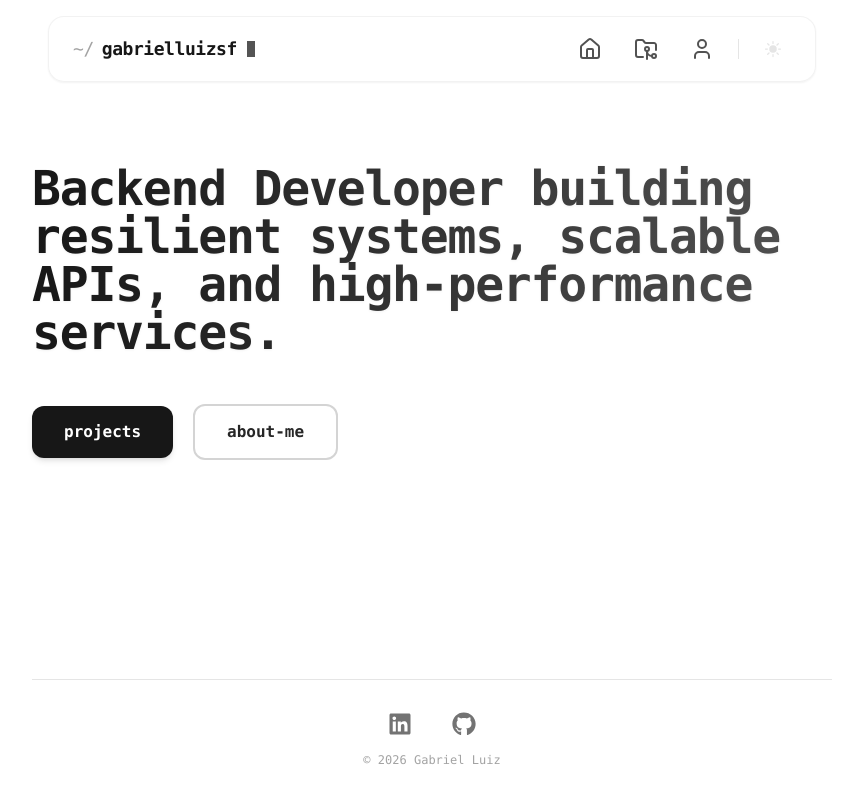
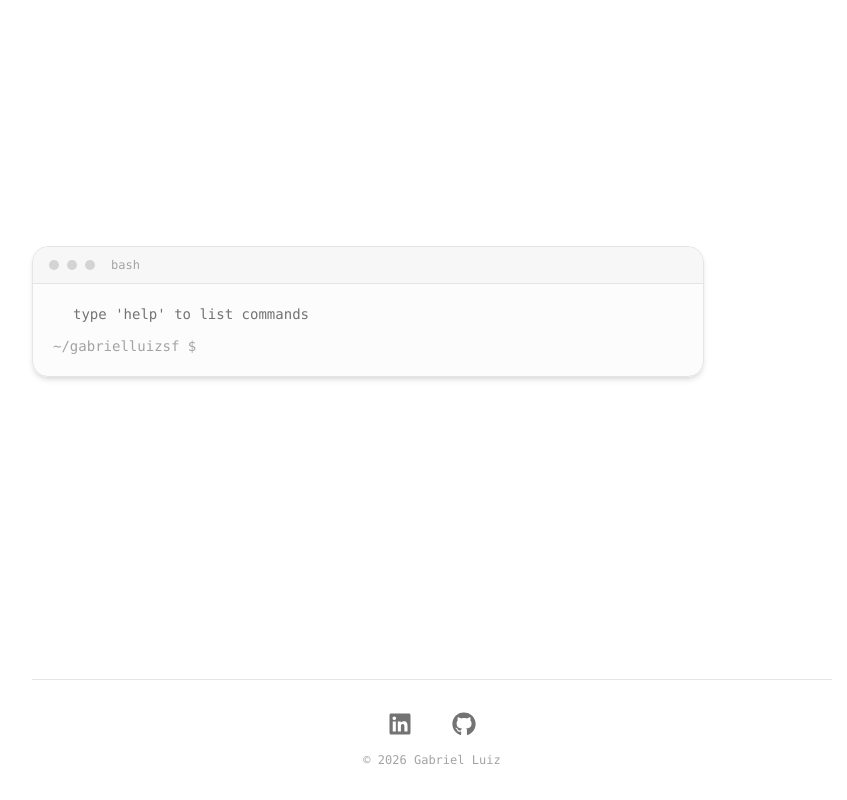
Before and after one commit to gabrielluizsf/gabrielluizsf, a Next.js app: page / in a window 1280 px wide. Shown: the whole page, without its empty margins (208-1055 px from the left). Built offline with nearby package versions, Linux system fonts and the light colour scheme.

Commit message:
refactor: turn home into a terminal component with command map and drop navbar

```diff
--- a/components/Layout.js
+++ b/components/Layout.js
@@ -1,7 +1,5 @@
-import { Home, FolderGit2, User } from 'lucide-react'
 import { FaGithub, FaLinkedin } from 'react-icons/fa'
 import Footer from './Footer.js'
-import NavBar from './NavBar.js'
 
 // Social media accounts using react-icons for brand logos
 const accounts = [
@@ -9,17 +7,9 @@ const accounts = [
     {icon: <FaGithub size={24} />, href:"https://www.github.com/gabrielluizsf"},
 ]
 
-// Navigation links using lucide-react for UI icons
-let links = [
-    {icon: <Home size={24} />, href:"/"},
-    {icon: <FolderGit2 size={24} />, href:"/projects"},
-    {icon: <User size={24} />, href:"/about"}
-]
-
 export default function Layout({ children }) {
     return (
         <div className="max-w-4xl mx-auto flex flex-col min-h-screen px-6 md:px-12 pt-2 pb-8">
-            <NavBar links={links}/>
             <main className="flex-grow flex flex-col justify-center">
                 {children}
             </main>
--- a/components/NavBar.js
+++ /dev/null
@@ -1,62 +0,0 @@
-import Link from "next/link";
-import { SunIcon } from '@heroicons/react/24/solid';
-import { MoonIcon } from '@heroicons/react/24/outline';
-import { useEffect, useState } from "react";
-import { useTheme } from 'next-themes';
-
-function NavBarItem({ link }) {
-    return (
-        <Link href={link.href}>
-            <p className="font-mono text-xs md:text-base font-medium text-neutral-600 dark:text-neutral-400 hover:text-neutral-900 dark:hover:text-neutral-50 transition-colors tracking-wide p-1.5 md:p-2 rounded-lg hover:bg-neutral-100 dark:hover:bg-neutral-800">
-                {link.icon}
-            </p>
-        </Link>
-    );
-}
-
-const ThemeToggler = () => {
-  const { theme, setTheme } = useTheme();
-  const [mounted, setMounted] = useState(false);
-
-  useEffect(() => setMounted(true), []);
-  if (!mounted) return null;
-
-  return (
-    <button
-      className="p-1.5 md:p-2 rounded-lg hover:bg-neutral-100 dark:hover:bg-neutral-800 transition-colors shrink-0"
-      onClick={() => setTheme(theme === 'light' ? 'dark' : 'light')}
-      aria-label="Toggle Dark Mode"
-    >
-      {theme === 'light' ? (
-        <MoonIcon className="text-neutral-800 stroke-2 w-5 h-5" />
-      ) : (
-        <SunIcon className="text-neutral-200 stroke-2 w-5 h-5" />
-      )}
-    </button>
-  );
-};
-
-function NavBar({ links }) {
-    return (
-        <nav className="fixed top-4 left-1/2 -translate-x-1/2 w-[calc(100%-2rem)] max-w-3xl z-50 flex items-center justify-between px-3 md:px-6 py-2.5 md:py-3 backdrop-blur-md bg-white/70 dark:bg-neutral-900/60 border border-neutral-200/50 dark:border-neutral-700/50 shadow-sm rounded-2xl transition-colors">
-            <Link
-                href="/"
-                className="group flex items-center gap-1 md:gap-2 font-mono text-sm md:text-lg font-bold text-neutral-900 dark:text-neutral-50 tracking-tight shrink-0"
-            >
-                <span className="text-neutral-400 dark:text-neutral-500 font-normal group-hover:text-neutral-900 dark:group-hover:text-neutral-50 transition-colors">~/</span>
-                <span>gabrielluizsf</span>
-                <span className="inline-block w-1.5 md:w-2 h-3.5 md:h-4 bg-neutral-900 dark:bg-emerald-500 animate-pulse ml-0.5"></span>
-            </Link>
-
-            <div className="flex items-center space-x-1 md:space-x-4 shrink-0">
-                {links.map((link, i) => {
-                    return <NavBarItem key={i} link={link} />;
-                })}
-                <div className="h-4 md:h-5 w-[1px] bg-neutral-200 dark:bg-neutral-700 mx-1 md:mx-2"></div>
-                <ThemeToggler />
-            </div>
-        </nav>
-    );
-}
-
-export default NavBar;
--- /dev/null
+++ b/components/Terminal.js
@@ -0,0 +1,127 @@
+import { useEffect, useRef, useState } from 'react'
+import { useTranslation } from '../context/LanguageContext'
+import { formatTotalExperience } from '../experiences/format'
+
+const PROMPT = '~/gabrielluizsf $ '
+
+const stack = 'go · node.js · typescript · javascript · mongodb · postgres · docker '
+
+function projectsLines(t) {
+  return [
+    '# projects.md',
+    `${t.projects.heading} — ${t.projects.description}`,
+    '',
+    ...t.projects.links.map((link) => `- ${link.title}\n  ${link.href}`),
+  ]
+}
+
+function aboutLines(t) {
+  const total = formatTotalExperience(t.about.experiences, t.about.durationLabels)
+  return [
+    '# about.md',
+    t.about.heading,
+    t.about.bio,
+    '',
+    `${t.about.workExperience} · ${total}`,
+    '',
+    ...t.about.experiences.flatMap((exp) => [
+      `${exp.role} @ ${exp.company} — ${exp.period}`,
+      `  ${exp.location}`,
+      `  skills: ${exp.skills.join(' · ')}`,
+      ...exp.description.map((item) => `  - ${item}`),
+      '',
+    ]),
+    t.about.ecosystemLinks,
+    ...t.aboutLinks.map((link) => `- ${link.title}\n  ${link.href}`),
+  ]
+}
+
+export default function Terminal() {
+  const { t } = useTranslation()
+  const [history, setHistory] = useState([{ kind: 'out', text: "type 'help' to list commands" }])
+  const [input, setInput] = useState('')
+  const inputRef = useRef(null)
+  const scrollRef = useRef(null)
+
+  useEffect(() => {
+    if (scrollRef.current) scrollRef.current.scrollTop = scrollRef.current.scrollHeight
+  }, [history])
+
+  // command -> function(lines) returning the new history
+  const commands = {
+    help: (lines) => [
+      ...lines,
+      { kind: 'out', text: 'commands: help · ls · clear · cat stack.txt · cat projects.md · cat about.md' },
+    ],
+    ls: (lines) => [...lines, { kind: 'out', text: 'projects.md  about.md  stack.txt' }],
+    clear: () => [],
+    'cat stack.txt': (lines) => [...lines, { kind: 'out', text: stack }],
+    'cat projects.md': (lines) => [...lines, ...projectsLines(t).map((text) => ({ kind: 'out', text }))],
+    'cat about.md': (lines) => [...lines, ...aboutLines(t).map((text) => ({ kind: 'out', text }))],
+  }
+
+  function runCommand(event) {
+    event.preventDefault()
+    const raw = input.trim()
+    setInput('')
+    if (!raw) return
+
+    const cmd = raw.toLowerCase().replace(/\/+$/, '').replace(/\s+/g, ' ')
+    const run = commands[cmd] ?? ((lines) => [
+      ...lines,
+      { kind: 'err', text: `command not found: ${raw} — try 'help'` },
+    ])
+    setHistory(run([...history, { kind: 'cmd', text: raw }]))
+  }
+
+  return (
+    <div className="w-full max-w-2xl rounded-2xl border border-neutral-200 dark:border-neutral-800 bg-neutral-50/50 dark:bg-neutral-900/50 shadow-md overflow-hidden">
+      <div className="flex items-center gap-2 px-4 py-2.5 border-b border-neutral-200 dark:border-neutral-800 bg-neutral-100/70 dark:bg-neutral-800/40">
+        <span className="h-2.5 w-2.5 rounded-full bg-neutral-300 dark:bg-neutral-600"></span>
+        <span className="h-2.5 w-2.5 rounded-full bg-neutral-300 dark:bg-neutral-600"></span>
+        <span className="h-2.5 w-2.5 rounded-full bg-neutral-300 dark:bg-neutral-600"></span>
+        <span className="ml-2 font-mono text-xs text-neutral-400 dark:text-neutral-600">bash</span>
+      </div>
+
+      <div
+        ref={scrollRef}
+        onClick={() => inputRef.current?.focus()}
+        className="p-4 md:p-5 font-mono text-xs md:text-sm space-y-3 max-h-[70vh] overflow-y-auto cursor-text"
+      >
+        {history.map((line, i) =>
+          line.kind === 'cmd' ? (
+            <p key={i} className="break-words">
+              <span className="text-neutral-400 dark:text-neutral-600">{PROMPT}</span>
+              <span className="text-neutral-900 dark:text-neutral-50 font-bold">{line.text}</span>
+            </p>
+          ) : (
+            <p
+              key={i}
+              className={`pl-4 md:pl-5 whitespace-pre-wrap break-words ${
+                line.kind === 'err'
+                  ? 'text-neutral-400 dark:text-neutral-500'
+                  : 'text-neutral-500 dark:text-neutral-400'
+              }`}
+            >
+              {line.text}
+            </p>
+          )
+        )}
+
+        <form onSubmit={runCommand} className="flex items-center gap-1.5">
+          <span className="text-neutral-400 dark:text-neutral-600 shrink-0">{PROMPT}</span>
+          <input
+            ref={inputRef}
+            value={input}
+            onChange={(event) => setInput(event.target.value)}
+            className="flex-1 min-w-0 bg-transparent outline-none font-bold text-neutral-900 dark:text-neutral-50 caret-neutral-900 dark:caret-emerald-500"
+            autoComplete="off"
+            autoCapitalize="off"
+            spellCheck={false}
+            aria-label="terminal input"
+          />
+        </form>
+      </div>
+    </div>
+  )
+}
--- a/pages/index.js
+++ b/pages/index.js
@@ -1,5 +1,5 @@
 import Head from 'next/head'
-import Link from 'next/link'
+import Terminal from '../components/Terminal'
 import { useTranslation } from '../context/LanguageContext'
 
 function HomePage() {
@@ -12,26 +12,7 @@ function HomePage() {
         <link rel="icon" href="/favicon.ico" />
       </Head>
 
-        <div className='flex flex-col items-start justify-center py-16 md:py-24'>
-          <h1 className='text-transparent bg-clip-text bg-gradient-to-r from-neutral-900 to-neutral-600 dark:from-neutral-100 dark:to-neutral-400 font-mono text-2xl md:text-4xl lg:text-5xl font-extrabold max-w-4xl mb-12 leading-snug md:leading-tight tracking-tight drop-shadow-sm'>
-            {t.home.hero}
-          </h1>
-
-          <div className="flex flex-wrap items-center gap-5">
-            <Link
-              href="/projects"
-              className="px-8 py-3.5 bg-neutral-900 dark:bg-neutral-50 text-white dark:text-neutral-900 rounded-xl font-mono text-sm md:text-base font-bold shadow-md hover:shadow-lg hover:-translate-y-1 transition-all duration-300 ease-out"
-            >
-              {t.home.projectsBtn}
-            </Link>
-            <Link
-              href="/about"
-              className="px-8 py-3.5 border-2 border-neutral-300 dark:border-neutral-800 text-neutral-800 dark:text-neutral-300 rounded-xl font-mono text-sm md:text-base font-bold hover:bg-neutral-100 dark:hover:bg-neutral-800/60 hover:border-neutral-400 dark:hover:border-neutral-700 hover:-translate-y-1 transition-all duration-300 ease-out"
-            >
-              {t.home.aboutBtn}
-            </Link>
-          </div>
-        </div>
+      <Terminal />
     </>
   )
 }
```
Lines whose indentation alone changed are shown as unchanged.
